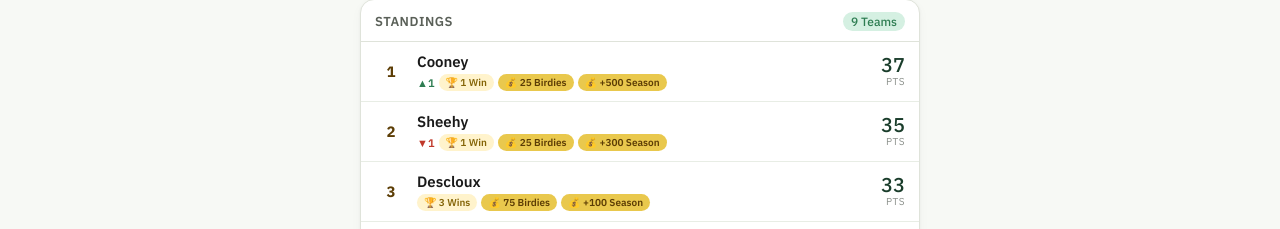
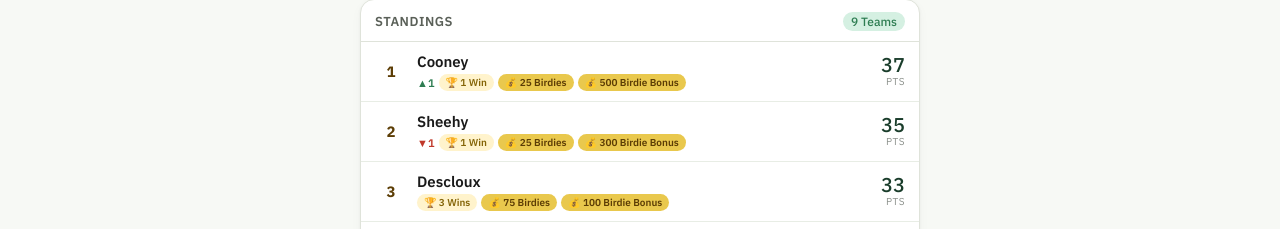
Before and after one commit to benwjackson/golf-nerd-leagues, a plain HTML site: page index.html in a window 1280 px wide. Shown: the part 371-600 px from the top of the page. Drawn offline with Linux system fonts and the light colour scheme; no server answers.

Commit message:
Add files via upload

```diff
--- a/index.html
+++ b/index.html
@@ -971,7 +971,7 @@ function renderLeaderboard() {
           getMovement(t.rank, t.lastWeek) +
           '<span class="pill pill-wins">\uD83C\uDFC6 ' + t.wins + ' Win' + (t.wins !== 1 ? 's' : '') + '</span>' +
           '<span class="pill pill-bucks">\uD83D\uDCB0 ' + t.cash + ' Birdies</span>' +
-          (bonus ? '<span class="pill pill-bucks">\uD83D\uDCB0 +' + bonus + ' Season</span>' : '') +
+          (bonus ? '<span class="pill pill-bucks">\uD83D\uDCB0 ' + bonus + ' Birdie Bonus</span>' : '') +
         '</div>' +
       '</div>' +
       '<div class="lb-pts">' +
```
